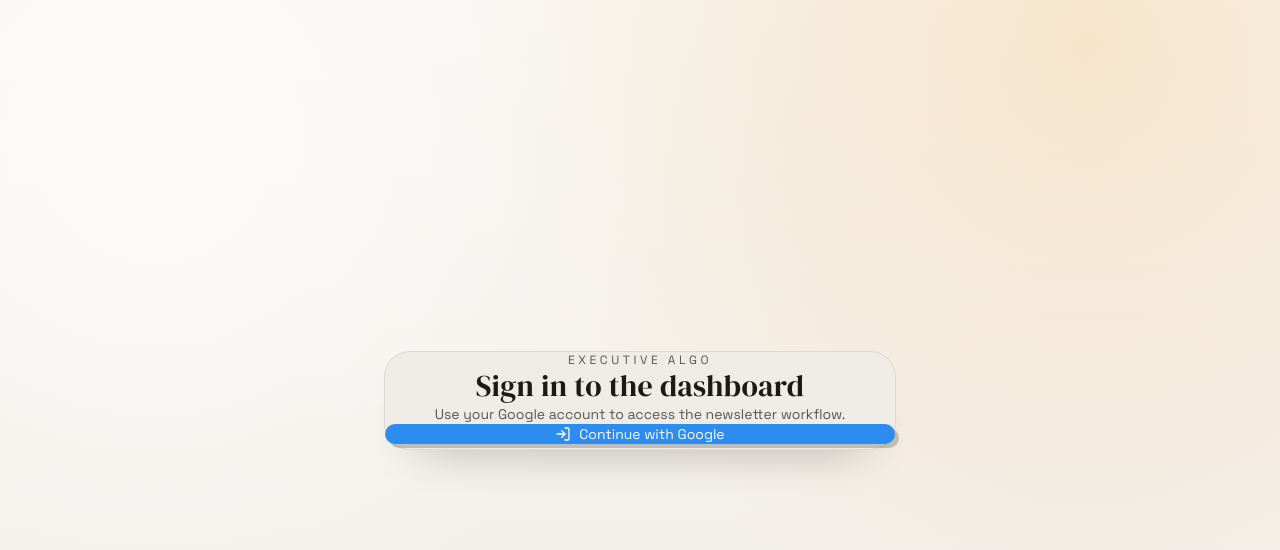
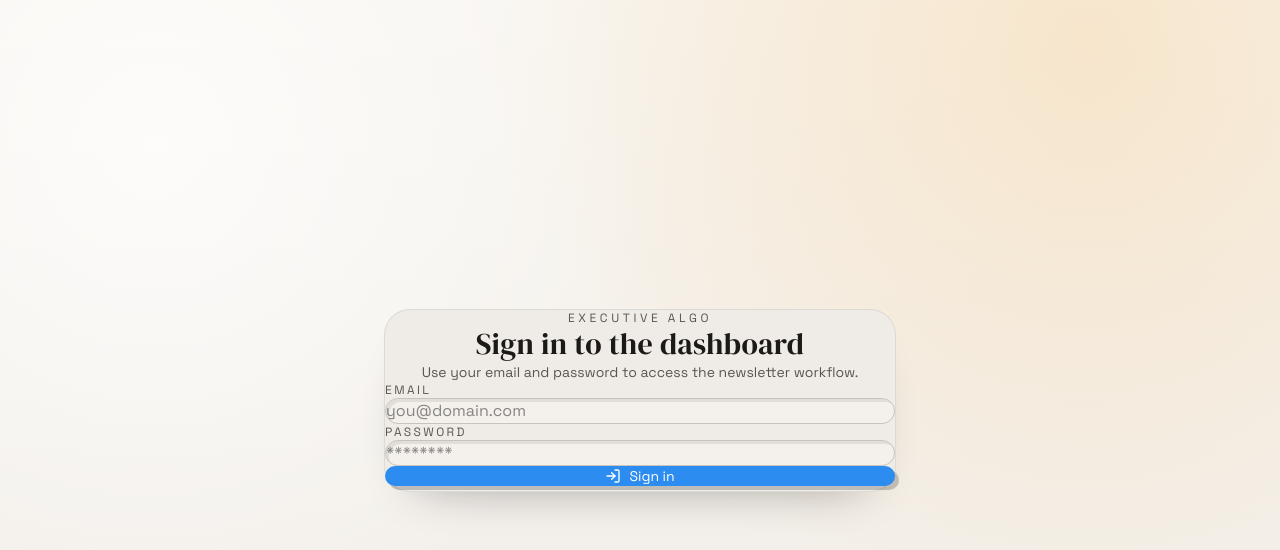
Before and after one commit to tummybutters/algodash, a Next.js app: page /auth/signin in a window 1280 px wide. Shown: the top 550 px of the page. Built offline with nearby package versions, Linux system fonts and the light colour scheme; no server answers.

Commit message:
Update auth UI and env example

```diff
--- a/src/app/auth/signin/page.tsx
+++ b/src/app/auth/signin/page.tsx
@@ -1,21 +1,30 @@
 'use client';
 
-import { useState } from 'react';
+import { FormEvent, useState } from 'react';
 import { LogIn } from 'lucide-react';
 import { createClient } from '@/lib/supabase/client';
 
 export default function SignInPage() {
     const [isLoading, setIsLoading] = useState(false);
+    const [email, setEmail] = useState('');
+    const [password, setPassword] = useState('');
+    const [errorMessage, setErrorMessage] = useState<string | null>(null);
     const supabase = createClient();
 
-    const handleSignIn = async () => {
+    const handleSignIn = async (event: FormEvent<HTMLFormElement>) => {
+        event.preventDefault();
+        setErrorMessage(null);
         setIsLoading(true);
-        await supabase.auth.signInWithOAuth({
-            provider: 'google',
-            options: {
-                redirectTo: `${window.location.origin}/auth/callback`,
-            },
+        const { error } = await supabase.auth.signInWithPassword({
+            email: email.trim(),
+            password,
         });
+        if (error) {
+            setErrorMessage(error.message);
+            setIsLoading(false);
+            return;
+        }
+        window.location.href = '/';
     };
 
     return (
@@ -26,16 +35,45 @@
                     Sign in to the dashboard
                 </h1>
                 <p className="text-sm text-muted-foreground">
-                    Use your Google account to access the newsletter workflow.
+                    Use your email and password to access the newsletter workflow.
                 </p>
+                <form onSubmit={handleSignIn} className="space-y-3 text-left">
+                    <label className="block text-xs uppercase tracking-[0.2em] text-muted-foreground">
+                        Email
+                    </label>
+                    <input
+                        type="email"
+                        value={email}
+                        onChange={(event) => setEmail(event.target.value)}
+                        autoComplete="email"
+                        required
+                        className="neo-input w-full px-3 py-2 text-card-foreground focus:outline-none focus:ring-2 focus:ring-primary"
+                        placeholder="you@domain.com"
+                    />
+                    <label className="block text-xs uppercase tracking-[0.2em] text-muted-foreground">
+                        Password
+                    </label>
+                    <input
+                        type="password"
+                        value={password}
+                        onChange={(event) => setPassword(event.target.value)}
+                        autoComplete="current-password"
+                        required
+                        className="neo-input w-full px-3 py-2 text-card-foreground focus:outline-none focus:ring-2 focus:ring-primary"
+                        placeholder="********"
+                    />
+                    {errorMessage && (
+                        <p className="text-sm text-red-500">{errorMessage}</p>
+                    )}
                     <button
-                    onClick={handleSignIn}
+                        type="submit"
                         disabled={isLoading}
                         className="neo-button inline-flex items-center justify-center gap-2 px-5 py-3 text-sm w-full disabled:opacity-70"
                     >
                         <LogIn size={16} />
-                    Continue with Google
+                        Sign in
                     </button>
+                </form>
             </div>
         </div>
     );
--- a/src/components/auth-button.tsx
+++ b/src/components/auth-button.tsx
@@ -1,6 +1,7 @@
 'use client';
 
 import { useEffect, useState } from 'react';
+import Link from 'next/link';
 import { LogIn, LogOut } from 'lucide-react';
 import { createClient } from '@/lib/supabase/client';
 
@@ -29,18 +30,10 @@
         };
     }, [supabase]);
 
-    const handleSignIn = async () => {
-        await supabase.auth.signInWithOAuth({
-            provider: 'google',
-            options: {
-                redirectTo: `${window.location.origin}/auth/callback`,
-            },
-        });
-    };
-
     const handleSignOut = async () => {
         await supabase.auth.signOut();
         setIsSignedIn(false);
+        window.location.href = '/auth/signin';
     };
 
     if (isLoading) {
@@ -64,12 +57,12 @@
     }
 
     return (
-        <button
-            onClick={handleSignIn}
+        <Link
+            href="/auth/signin"
             className="neo-button inline-flex items-center gap-2 px-4 py-2 text-sm"
         >
             <LogIn size={16} />
             Sign in
-        </button>
+        </Link>
     );
 }
```
Also changed, not shown: 1 other file (tests, documents, lock files or other folders). Lines whose indentation alone changed are shown as unchanged.
